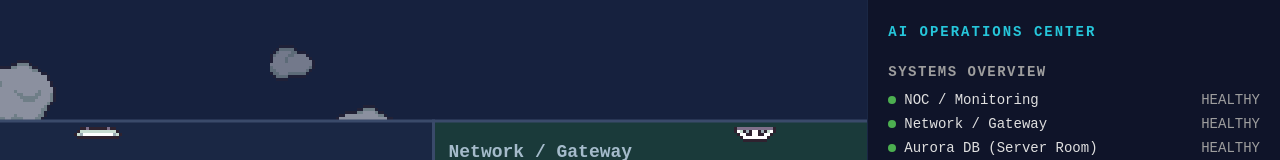
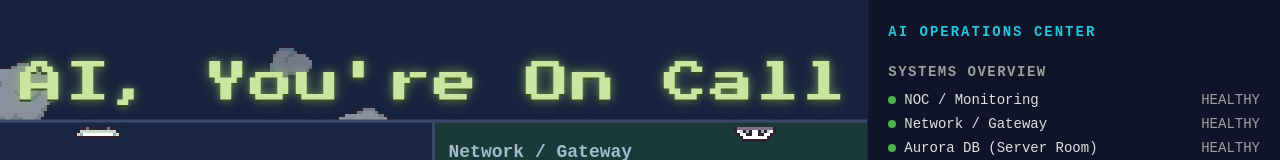
Before and after one commit to carlosicc/src-ai-speech-to-speech-rca, a React (Vite) app in the folder src_frontend/app/: page / in a window 1280 px wide. Shown: the top 160 px of the page. Built offline with nearby package versions, Linux system fonts and the light colour scheme; no server answers.

Commit message:
Feature: adding new title on the main UI, gaming style

```diff
--- a/src_frontend/app/index.html
+++ b/src_frontend/app/index.html
@@ -4,6 +4,9 @@
     <meta charset="UTF-8" />
     <meta name="viewport" content="width=device-width, initial-scale=1.0" />
     <link rel="icon" type="image/png" href="/favicon.png" />
+    <link rel="preconnect" href="https://fonts.googleapis.com">
+    <link rel="preconnect" href="https://fonts.gstatic.com" crossorigin>
+    <link href="https://fonts.googleapis.com/css2?family=Press+Start+2P&display=swap" rel="stylesheet">
     <title>RCA Agent — Alert to Action</title>
   </head>
   <body>
--- a/src_frontend/app/src/app/App.tsx
+++ b/src_frontend/app/src/app/App.tsx
@@ -9,6 +9,7 @@ export function App() {
     <div className="app-layout">
       <div className="city-canvas-wrapper">
         <CityCanvas />
+        <div className="city-title">AI, You're On Call</div>
         <DiagramViewer />
       </div>
       <Sidebar />
--- a/src_frontend/app/src/styles/theme.css
+++ b/src_frontend/app/src/styles/theme.css
@@ -417,6 +417,32 @@ html, body, #root {
   word-break: break-word;
 }
 
+/* City Title — pixel-art style, overlaid on canvas sky area */
+.city-title {
+  position: absolute;
+  top: 64px;
+  left: 0;
+  right: 0;
+  text-align: center;
+  font-family: 'Press Start 2P', cursive;
+  font-size: 44px;
+  color: #c8e6a0;
+  text-shadow:
+    0 0 8px rgba(160, 208, 96, 0.6),
+    0 2px 0 #1a2a10,
+    0 0 20px rgba(160, 208, 96, 0.3);
+  letter-spacing: 2px;
+  z-index: 100;
+  pointer-events: none;
+  white-space: nowrap;
+  animation: title-float 4s ease-in-out infinite;
+}
+
+@keyframes title-float {
+  0%, 100% { transform: translateY(0); }
+  50% { transform: translateY(-4px); }
+}
+
 /* Diagram Buttons — pixel-art style, overlaid on canvas grass area */
 .diagram-overlay-buttons {
   position: absolute;
```
